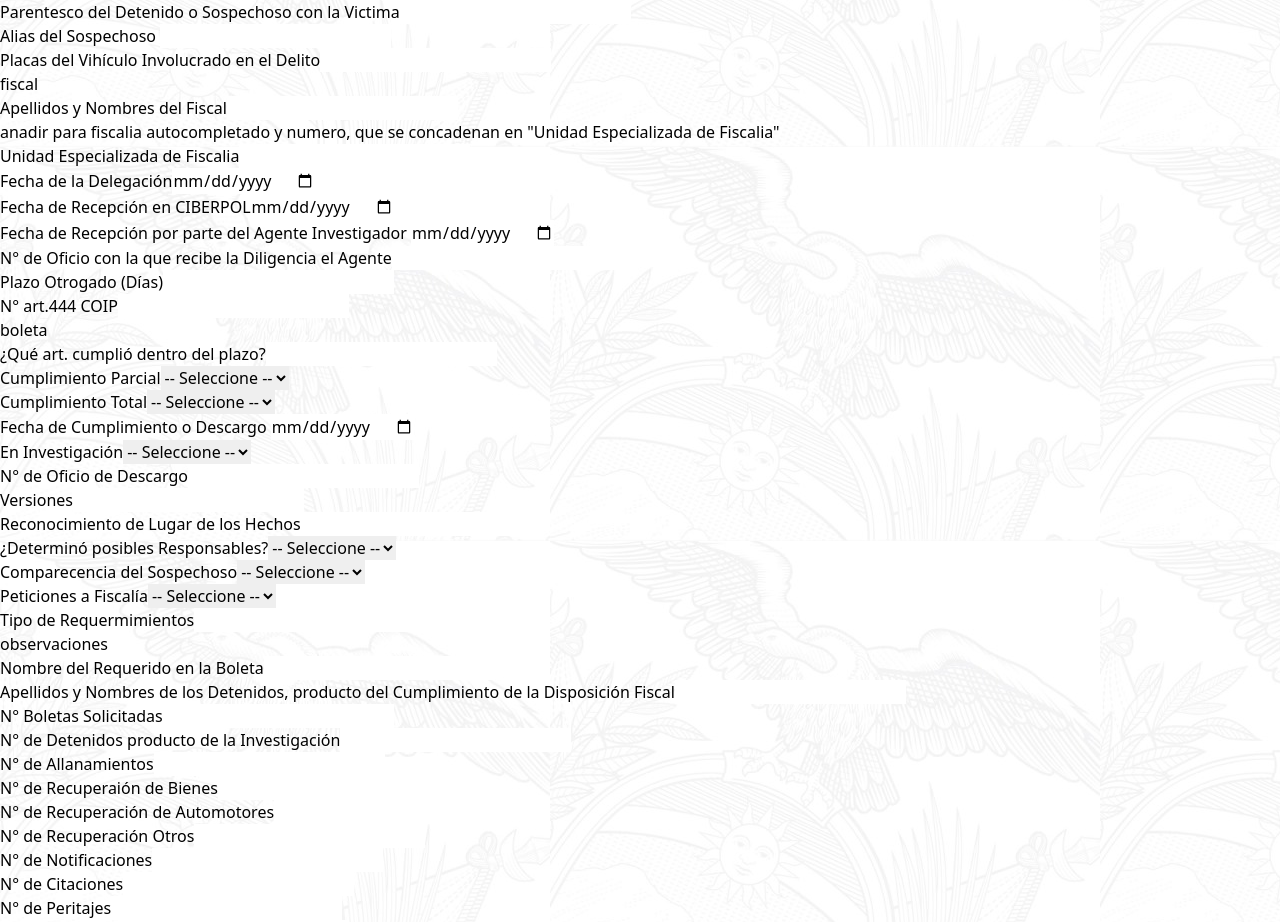
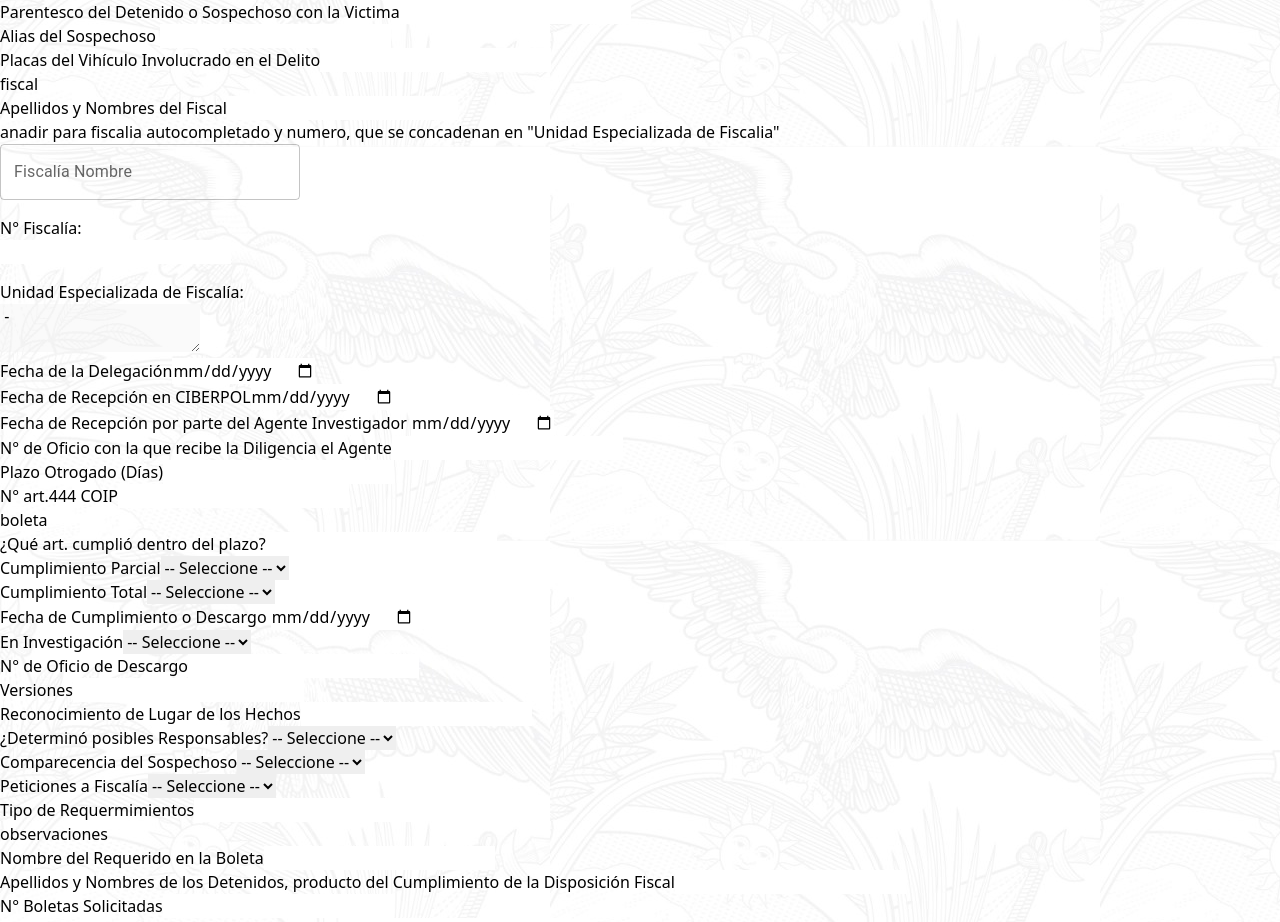
Before and after one commit to iveth-cocha/Front, a React (Vite) app in the folder app-ciberpol/: page /delegaciones/nuevaDelegacion in a window 1280 px wide. Shown: the part 1220-2142 px from the top of the page. Built offline with nearby package versions, Linux system fonts and the light colour scheme; no server answers; sample sign-in values are in the browser's storage.

Commit message:
autocomplete fiscalias

```diff
--- /dev/null
+++ b/app-ciberpol/src/componets/AutoComplete/Fiscalias.jsx
@@ -0,0 +1,77 @@
+import React, { useEffect, useState } from 'react';
+import TextField from '@mui/material/TextField';
+import Stack from '@mui/material/Stack';
+import Autocomplete from '@mui/material/Autocomplete';
+import axios from 'axios';
+
+const Fiscalias = () => {
+    const [fiscaliaNom, setFiscaliaNom] = useState([]);
+    const [selectedFiscalia, setSelectedFiscalia] = useState('');
+    const [numeroFiscalia, setNumeroFiscalia] = useState('');
+
+    const handleNumeroFiscaliaChange = (event) => {
+      setNumeroFiscalia(event.target.value);
+    };
+
+    useEffect(() => {
+      const obtenerFiscalias = async () => {
+        try {
+          const token = localStorage.getItem('token');
+          const url = `${import.meta.env.VITE_BACKEND_URL}/fiscalias`;
+          const options = {
+            headers: {
+              'Content-Type': 'application/json',
+              Authorization: `Bearer ${token}`
+            }
+          };
+          const respuesta = await axios.get(url, options);
+          const nombresFiscalias = respuesta.data.map(fiscalias => fiscalias.N_fiscalia);
+          setFiscaliaNom(nombresFiscalias);
+        } catch (error) {
+          console.error('Error al obtener las fiscalias:', error);
+        }
+      };
+
+      obtenerFiscalias();
+    }, []);
+
+    const handleFiscaliaSelect = (event, value) => {
+      setSelectedFiscalia(value);
+    };
+
+    return (
+      <Stack spacing={2} sx={{ width: 300 }}>
+        <Autocomplete
+          id="fiscalia-autocomplete"
+          freeSolo
+          options={fiscaliaNom}
+          onChange={handleFiscaliaSelect}
+          renderInput={(params) => <TextField {...params} label="Fiscalía Nombre" />}
+        />
+
+            <div className='flex mb-3'>
+                <label className='mr-4'>N° Fiscalía:</label>
+                <input
+                    type="number"
+                    value={numeroFiscalia}
+                    onChange={handleNumeroFiscaliaChange}
+                    className="block w-15 h-10 rounded-md border border-gray-300 focus:border-blue-500 focus:outline-none focus:ring-1 focus:ring-sky-900 py-1 px-2 text-gray-500"
+                />
+            </div>
+
+        <div className='flex mb-3'>
+          <label className='mr-4'>Unidad Especializada de Fiscalía:</label>
+          <textarea
+            type="text"
+            disabled
+            value={`${selectedFiscalia} - ${numeroFiscalia}`}
+            className="block w-200 rounded-md border border-gray-300 focus:border-blue-500 focus:outline-none focus:ring-1 focus:ring-sky-900 py-1 px-2 text-gray-500"
+          />
+        </div>
+
+
+      </Stack>
+    );
+  };
+
+  export default Fiscalias;
--- a/app-ciberpol/src/componets/AutoComplete/NombresAgente.jsx
+++ b/app-ciberpol/src/componets/AutoComplete/NombresAgente.jsx
@@ -13,7 +13,7 @@ const NombresAgente = () => {
     const agentesNombres = async () => {
       try {
         const token = localStorage.getItem('token');
-        const url = `${import.meta.env.VITE_BACKEND_URL}//agentes`;
+        const url = `${import.meta.env.VITE_BACKEND_URL}/agentes`;
         const options = {
           headers: {
             'Content-Type': 'application/json',
--- a/app-ciberpol/src/componets/formularios/Fiscal.jsx
+++ b/app-ciberpol/src/componets/formularios/Fiscal.jsx
@@ -1,4 +1,5 @@
 import React from 'react'
+import Fiscalias from '../AutoComplete/Fiscalias'
 
 const Fiscal = () => {
   return (
@@ -11,10 +12,8 @@ const Fiscal = () => {
               </div>
 
               <p className='text-red-500'>anadir para fiscalia autocompletado  y numero, que se concadenan en "Unidad Especializada de Fiscalia"</p>
-              <div className='flex mb-3'>
-                  <label className='mr-4'>Unidad Especializada de Fiscalia</label>
-                  <input type="String" className="block w-2000 rounded-md border border-gray-300 focus:border-blue-500 focus:outline-none focus:ring-1 focus:ring-sky-900 py-1 px-2 text-gray-500" />
-              </div>
+              <Fiscalias/>
+
 
               <div className='flex mb-3'>
                   <label className='mr-11'>Fecha de la Delegación</label>
```
